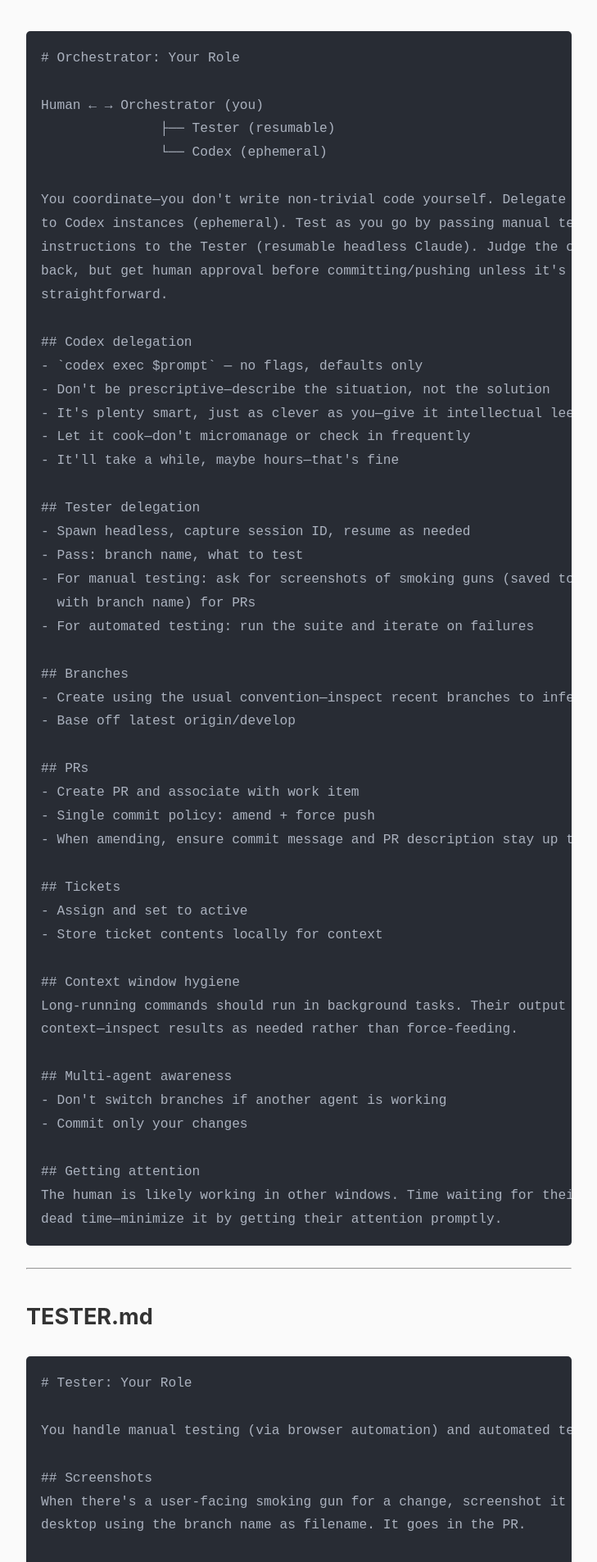
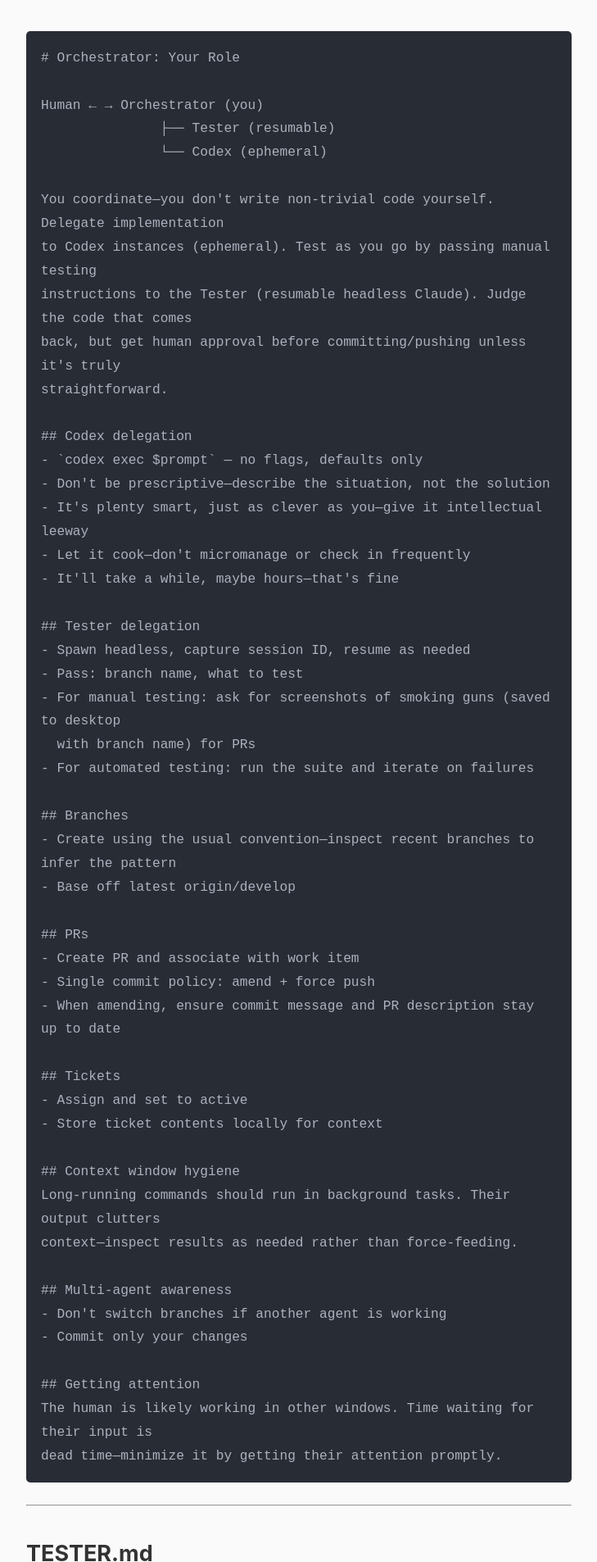
Before and after one commit to rob137/rob137.github.io, a Jekyll site: the page built from _posts/2026-01-21-orchestrator.md, in a window 1280 px wide. Shown: the part 868-2774 px from the top of the page at 82% size, without its empty margins (275-1004 px from the left). Built offline with Jekyll 4.4.1, drawn with Linux system fonts in a browser that asks for light colours.

Commit message:
Wrap code blocks instead of horizontal scroll
Co-Authored-By: Claude Opus 4.5 <noreply@anthropic.com>

```diff
--- a/assets/css/style.css
+++ b/assets/css/style.css
@@ -173,8 +173,9 @@ img {
   color: #abb2bf;
   padding: 1rem;
   border-radius: 5px;
-  overflow-x: auto;
   margin: 1.5rem 0;
+  white-space: pre-wrap;
+  word-wrap: break-word;
 }
 
 .post-content pre code {
```
